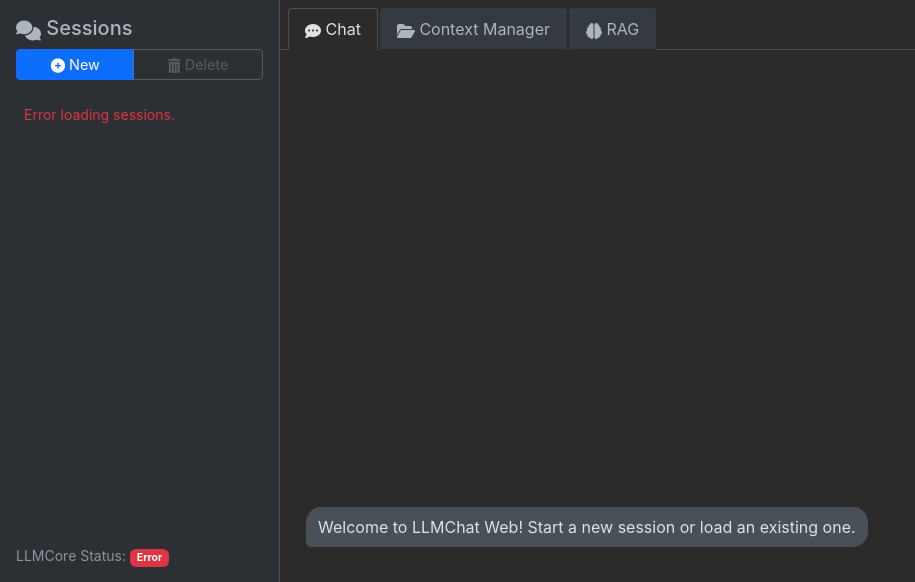
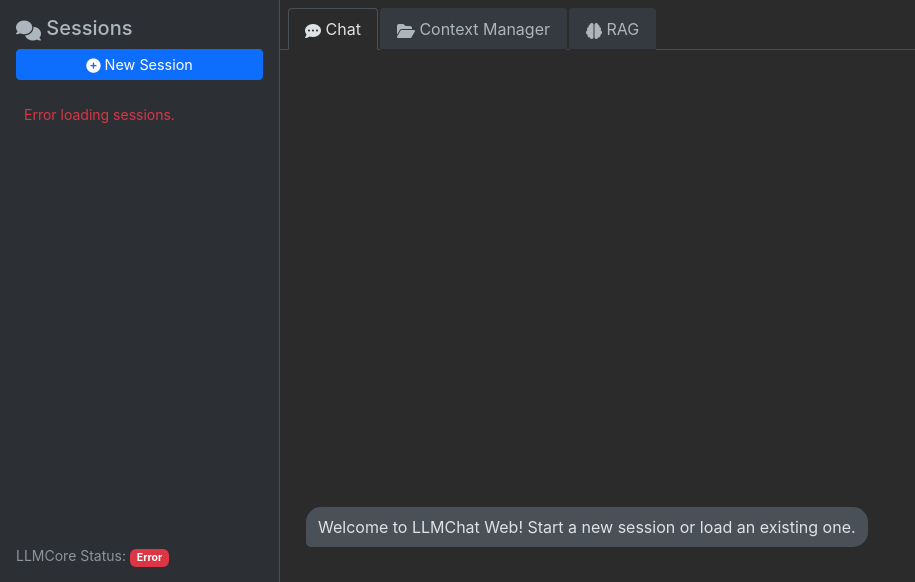
Before and after one commit to araray/llmchat-web, a Flask app: page / in a window 1280 px wide. Shown: the part 47-629 px from the top of the page, without its empty margins (0-915 px from the left). Run offline with Flask 3, Linux system fonts and the light colour scheme; some libraries are stand-ins or nearby versions.

Commit message:
refactor(ui): remove global delete session button * **Why** – As per UX-03, the single, global "Delete Session" button is   being replaced by per-session delete icons in the session list for a more intuitive user experience. * **What** –     - In `llmchat_web/templates/index.html`, removed the `<button>`       element with the ID `#btn-delete-session` from the button group in the left sidebar. * **Impact** – The global "Delete Session" button is removed from the   UI. Session deletion will now be handled exclusively by the new per-session icons to be added in the next step. * **Risk** – Low. This removes a UI element whose functionality is being   relocated. The only risk is if the new per-session delete functionality is not implemented correctly in the subsequent step. Refs: #UX-03

```diff
--- a/llmchat_web/templates/index.html
+++ b/llmchat_web/templates/index.html
@@ -79,15 +79,7 @@
                 class="btn btn-primary btn-sm"
                 id="btn-new-session"
             >
-                <i class="fas fa-plus-circle"></i> New
-            </button>
-            <button
-                type="button"
-                class="btn btn-outline-secondary btn-sm"
-                id="btn-delete-session"
-                disabled
-            >
-                <i class="fas fa-trash-alt"></i> Delete
+                <i class="fas fa-plus-circle"></i> New Session
             </button>
         </div>
         <div id="session-list" class="list-group">
```
